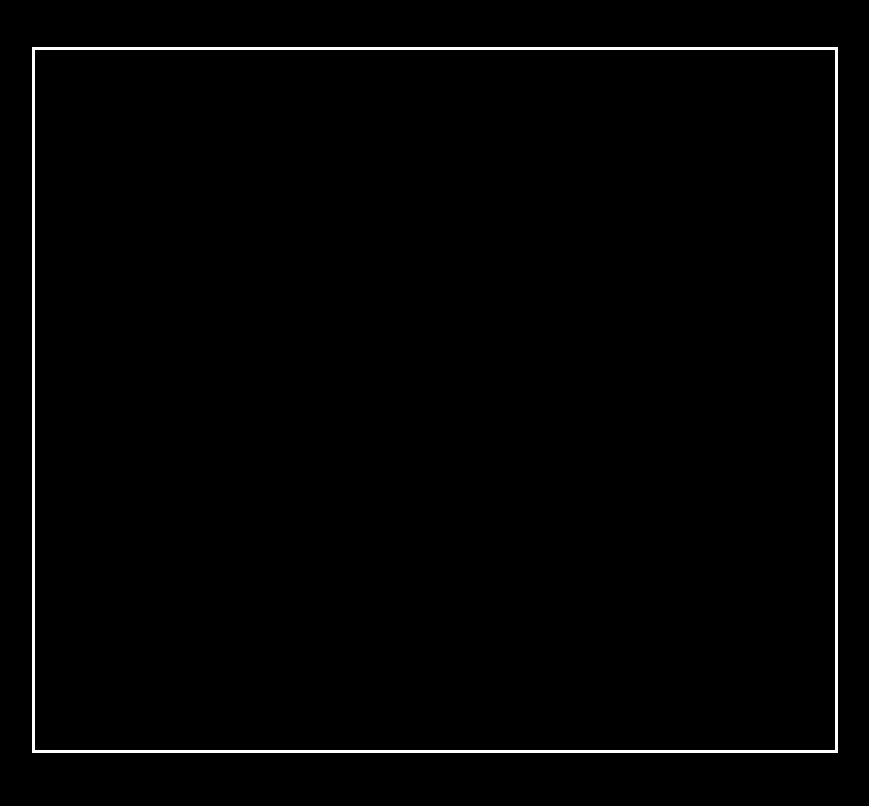
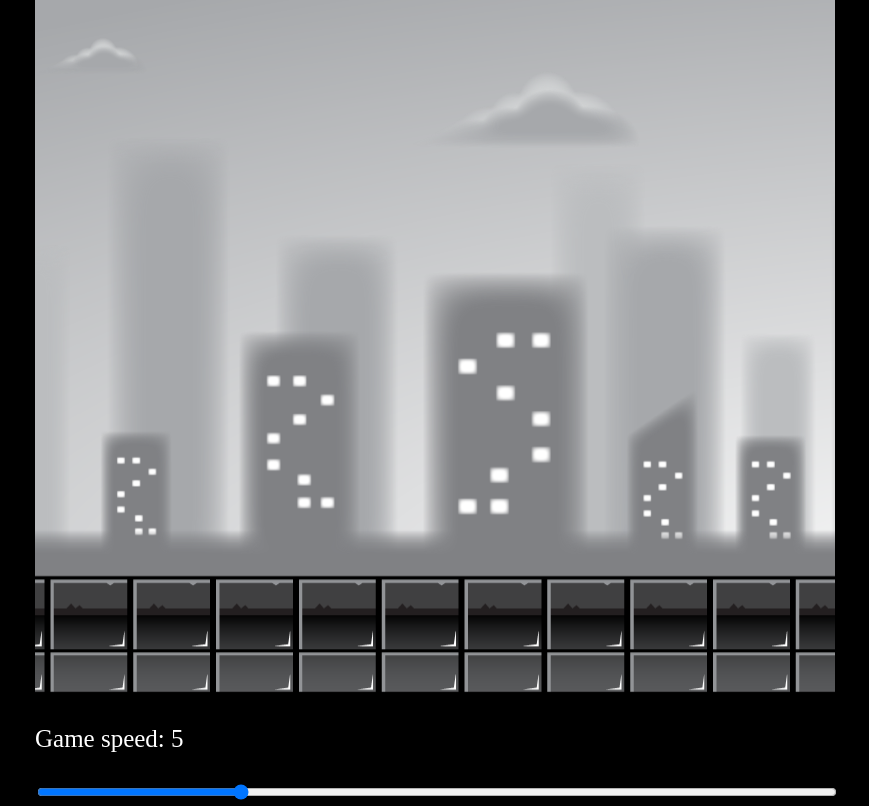
Before and after one commit to nddung2812/Parallax-Backgrounds, a plain HTML site: page index.html in a window 1280 px wide. Shown: the whole page, without its empty margins (205-1074 px from the left). Drawn offline with Linux system fonts and the light colour scheme; animation ran at ten frames a second.

Commit message:
finished parallax background

```diff
--- a/index.html
+++ b/index.html
@@ -8,7 +8,11 @@
   <link rel="stylesheet" href="style.css"/>
 </head>
 <body>
-  <canvas id="canvas1"></canvas>
+  <div id="container">
+    <canvas id="canvas1"></canvas>
+    <p>Game speed: <span id="showGameSpeed"></span></p>
+    <input type="range" min="0" max="20" value="5" class="slider" id="slider" />
+  </div>
 
   <script src="script.js"></script>
 </body>
--- a/script.js
+++ b/script.js
@@ -4,7 +4,7 @@ const ctx = canvas.getContext('2d');
 const CANVAS_WIDTH = canvas.width = 800;
 const CANVAS_HEIGHT = canvas.height = 700;
 
-let gameSpeed = 15;
+let gameSpeed = 5;
 const backgroundLayer1 = new Image();
 backgroundLayer1.src = './Assets/layer-1.png'
 const backgroundLayer2 = new Image();
@@ -16,13 +16,23 @@ backgroundLayer4.src = './Assets/layer-4.png'
 const backgroundLayer5 = new Image();
 backgroundLayer5.src = './Assets/layer-5.png'
 
+window.addEventListener('load', function(){
+  const slider = document.getElementById('slider');
+  slider.value = gameSpeed;
+  const showGamespeed = document.getElementById('showGameSpeed');
+  showGamespeed.innerHTML = gameSpeed;
+  slider.addEventListener('change', function(e){
+    gameSpeed = e.target.value;
+    showGamespeed.innerHTML = e.target.value;
+  } )
+
   class Layer {
     constructor(image, speedModifier){
       this.x = 0;
       this.y = 0;
       this.width = 2400;
       this.height = 700;
-    this.x2 = this.width;
+      // this.x2 = this.width;
       this.image = image;
       this.speedModifier = speedModifier;
       this.speed = gameSpeed * this.speedModifier;
@@ -30,23 +40,36 @@ class Layer {
     update(){
       this.speed = gameSpeed * this.speedModifier;
       if (this.x <= -this.width) {
-      this.x = this.width + this.x2 - this.speed;
+        this.x = 0;
       }
-    if (this.x2 <= -this.width) {
-      this.x2 = this.width + this.x - this.speed;
-    }
+      // if (this.x2 <= -this.width) {
+      //   this.x2 = this.width + this.x - this.speed;
+      // }
       this.x = Math.floor(this.x - this.speed)
-    this.x2 = Math.floor(this.x2 - this.speed)
+      // this.x2 = Math.floor(this.x2 - this.speed)
     }
     draw(){
-    ctx.drawImage(this.image, this.x, this.y, this.width, this.height)
+      ctx.drawImage(this.image, this.x, this.y, this.width, this.height);
+      ctx.drawImage(this.image, this.x + this.width, this.y, this.width, this.height);
     }
   }
 
+  const layer1 = new Layer(backgroundLayer1, 0.2);
+  const layer2 = new Layer(backgroundLayer2, 0.3);
+  const layer3 = new Layer(backgroundLayer3, 0.3);
+  const layer4 = new Layer(backgroundLayer4, 0.2);
+  const layer5 = new Layer(backgroundLayer5, 0.5);
+
+  const gameObjects = [layer1,layer2,layer3,layer4,layer5]
+
   function animate() {
     ctx.clearRect(0, 0, CANVAS_WIDTH, CANVAS_HEIGHT)
-
+    gameObjects.map(object => {
+      object.update();
+      object.draw();
+    })
     requestAnimationFrame(animate)
     // ctx.clearRect(0, 0, CANVAS_WIDTH, CANVAS_HEIGHT);
   }
   animate()
+})
--- a/style.css
+++ b/style.css
@@ -2,12 +2,24 @@ body {
   background: black;
 }
 
-#canvas1 {
+#container {
   position: absolute;
+  width: 800px;
   top: 50%;
   left: 50%;
   transform: translate(-50%, -50%);
+  font-size: 25px;
+}
+#canvas1 {
+  position: relative;
   width: 800px;
   height: 700px;
-  border: 3px white solid;
 }
+
+#slider {
+  width: 100%;
+}
+
+p {
+  color: white;
+}
```
Lines whose indentation alone changed are shown as unchanged.
